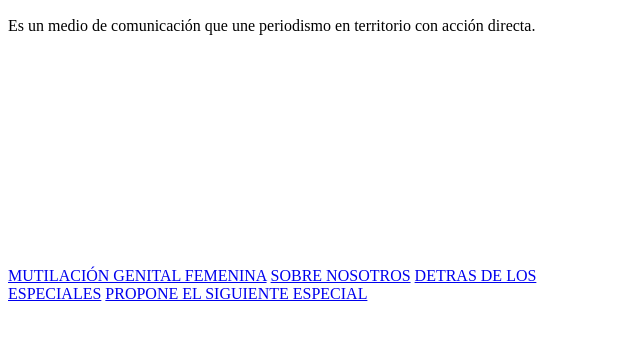
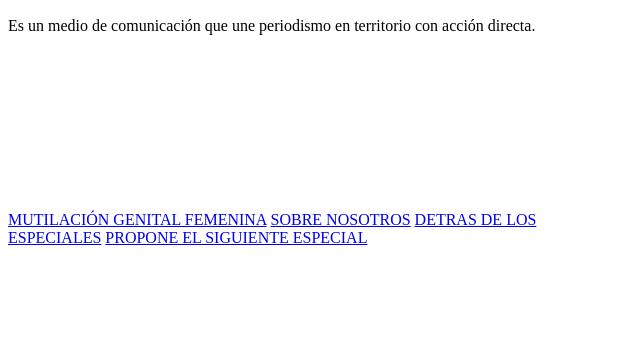
Before and after one commit to slides-site/templates, a website built with Vite: page layouts/links/antartica/index.html in a window 1280 px wide. Shown: the part 174-514 px from the top of the page, without its empty margins (0-640 px from the left). Built offline with nearby package versions, Linux system fonts and the light colour scheme.

Commit message:
Fix links layout

```diff
--- a/layouts/about/antartica/style.css
+++ b/layouts/about/antartica/style.css
@@ -30,7 +30,6 @@
 }
 
 .about.about-antartica .background {
-    background-image: url("/public/antartica-aboutus.jpeg");
 }
 
 @media (min-width: 780px) {
--- a/layouts/links/antartica/style.css
+++ b/layouts/links/antartica/style.css
@@ -10,7 +10,8 @@
 .links.slides .content {
     display: flex;
     flex-direction: column;
-    gap: 3.5rem;
+    height: 100%;
+    justify-content: space-between;
 }
 
 .links.slides .social {
@@ -72,8 +73,10 @@
 }
 
 .links.slides .buttons {
-    gap: 1rem;
+    gap: 0.62rem;
     overflow: visible;
+    flex: 1;
+    justify-content: center;
 }
 
 @media (min-width: 780px) {
--- a/layouts/links/slides/style.css
+++ b/layouts/links/slides/style.css
@@ -10,7 +10,8 @@
 .links.slides .content {
     display: flex;
     flex-direction: column;
-    gap: 3.5rem;
+    height: 100%;
+    justify-content: space-between;
 }
 
 .links.slides .social {
@@ -42,6 +43,8 @@
 .links.slides .buttons {
     gap: 0.62rem;
     overflow: visible;
+    flex: 1;
+    justify-content: center;
 }
 
 @media (min-width: 780px) {
```
